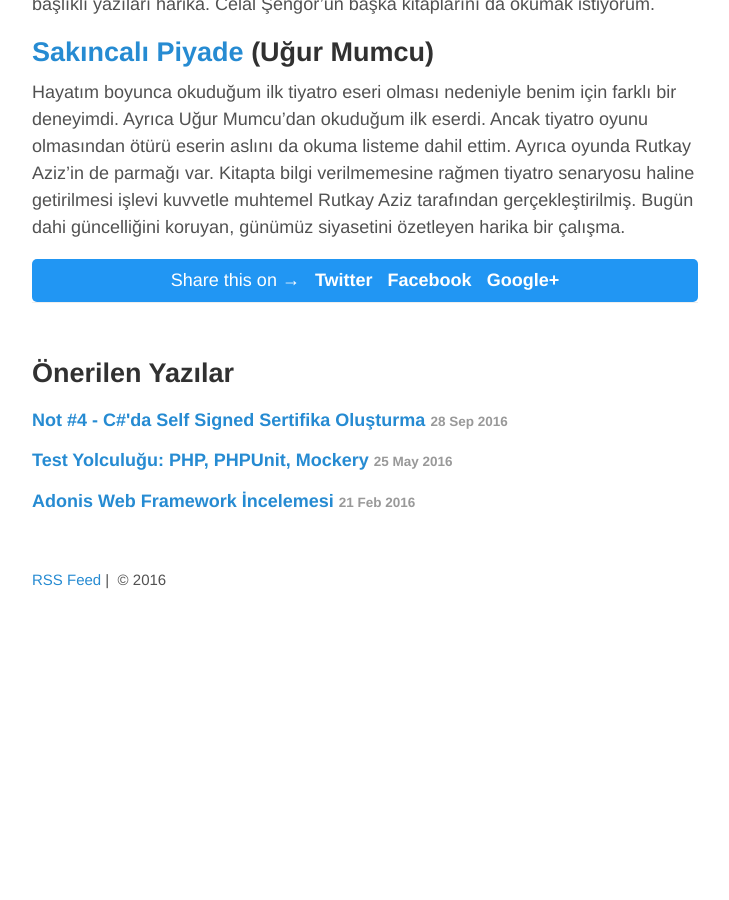
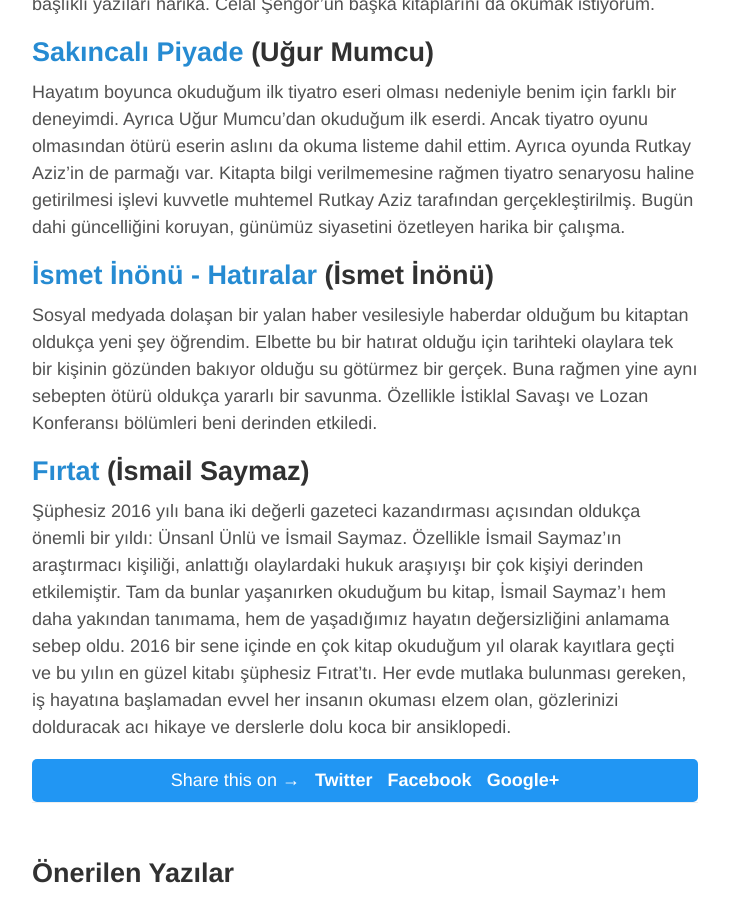
Before and after one commit to ozziest/ozziest.github.io, a Jekyll site: the page built from _posts/2017-01-01-okuma-notlari.md, in a window 1280 px wide and 900 px high, scrolled down 3503 px. Shown: the whole window, without its empty margins (275-1004 px from the left). Built offline with Jekyll 4.4.1, drawn with Linux system fonts in a browser that asks for light colours; comment, search, counter and statistics services are not loaded; before the commit the page ends 4132 px from its top, so only the background shows below that.

Commit message:
New book was added.

```diff
--- a/_posts/2017-01-01-okuma-notlari.md
+++ b/_posts/2017-01-01-okuma-notlari.md
@@ -79,3 +79,11 @@
 ## [Sakıncalı Piyade](http://www.dr.com.tr/Kitap/Sakincali-Piyade-Iki-Perdelik-Oyun/Ugur-Mumcu/Sanat-Tasarim/Tiyatro-/Turk-Oyunlari/urunno=0000000069591) (Uğur Mumcu)
 
 Hayatım boyunca okuduğum ilk tiyatro eseri olması nedeniyle benim için farklı bir deneyimdi. Ayrıca Uğur Mumcu'dan okuduğum ilk eserdi. Ancak tiyatro oyunu olmasından ötürü eserin aslını da okuma listeme dahil ettim. Ayrıca oyunda Rutkay Aziz'in de parmağı var. Kitapta bilgi verilmemesine rağmen tiyatro senaryosu haline getirilmesi işlevi kuvvetle muhtemel Rutkay Aziz tarafından gerçekleştirilmiş. Bugün dahi güncelliğini koruyan, günümüz siyasetini özetleyen harika bir çalışma.
+
+## [İsmet İnönü - Hatıralar](http://www.dr.com.tr/Kitap/Ismet-Inonu-Hatiralar/Ismet-Inonu/Edebiyat/Turk-Gunluk-Ani/urunno=0000000216577) (İsmet İnönü)
+
+Sosyal medyada dolaşan bir yalan haber vesilesiyle haberdar olduğum bu kitaptan oldukça yeni şey öğrendim. Elbette bu bir hatırat olduğu için tarihteki olaylara tek bir kişinin gözünden bakıyor olduğu su götürmez bir gerçek. Buna rağmen yine aynı sebepten ötürü oldukça yararlı bir savunma. Özellikle İstiklal Savaşı ve Lozan Konferansı bölümleri beni derinden etkiledi.
+
+## [Fırtat](http://www.dr.com.tr/Kitap/Fitrat/Ismail-Saymaz/Arastirma-Tarih/Politika-Arastirma/Turkiye-Politika-/urunno=0000000718523) (İsmail Saymaz)
+
+Şüphesiz 2016 yılı bana iki değerli gazeteci kazandırması açısından oldukça önemli bir yıldı: Ünsanl Ünlü ve İsmail Saymaz. Özellikle İsmail Saymaz'ın araştırmacı kişiliği, anlattığı olaylardaki hukuk araşıyışı bir çok kişiyi derinden etkilemiştir. Tam da bunlar yaşanırken okuduğum bu kitap, İsmail Saymaz'ı hem daha yakından tanımama, hem de yaşadığımız hayatın değersizliğini anlamama sebep oldu. 2016 bir sene içinde en çok kitap okuduğum yıl olarak kayıtlara geçti ve bu yılın en güzel kitabı şüphesiz Fıtrat'tı. Her evde mutlaka bulunması gereken, iş hayatına başlamadan evvel her insanın okuması elzem olan, gözlerinizi dolduracak acı hikaye ve derslerle dolu koca bir ansiklopedi.
```
